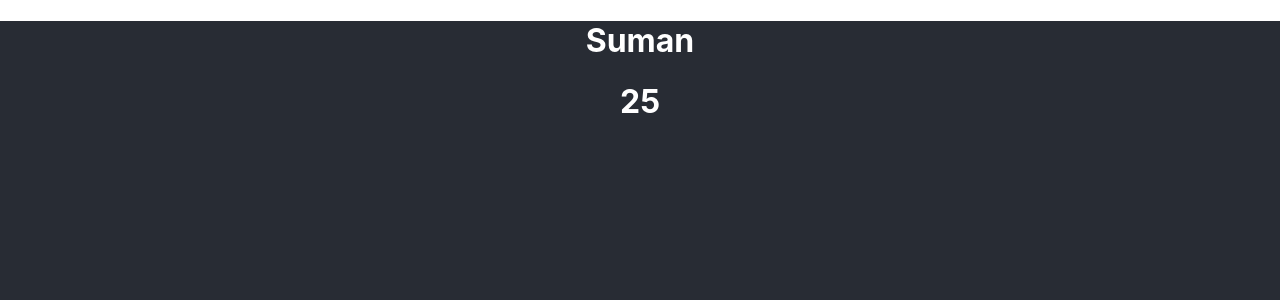
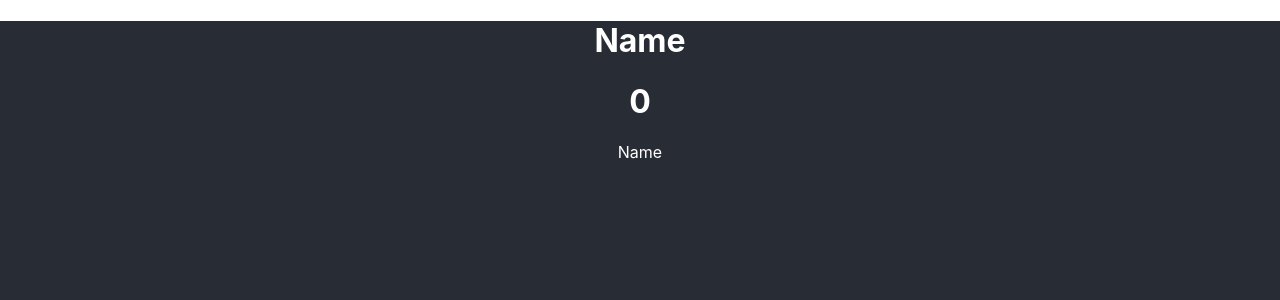
Before and after one commit to SumanRawool/ReactJs-Project, a React (Create React App) app: page / in a window 1280 px wide. Shown: the top 300 px of the page. Built offline with nearby package versions, Linux system fonts and the light colour scheme.

Commit message:
Learn some types of  propsType like string, number

```diff
--- a/package.json
+++ b/package.json
@@ -6,6 +6,7 @@
     "@testing-library/jest-dom": "^5.16.5",
     "@testing-library/react": "^13.4.0",
     "@testing-library/user-event": "^13.5.0",
+    "prop-types": "^15.8.1",
     "react": "^18.2.0",
     "react-dom": "^18.2.0",
     "react-scripts": "5.0.1",
--- a/src/App.js
+++ b/src/App.js
@@ -3,7 +3,7 @@ import Student from "./components/Student";
 function App() {
   return (
     <div className="App">
-      <Student name="Suman" age={25} />
+      <Student />
     </div>
   );
 }
--- /dev/null
+++ b/src/components/Comps.js
@@ -0,0 +1,7 @@
+import React from "react";
+
+const Comps = (props) => {
+  return <div>{props.name}</div>;
+};
+
+export default Comps;
--- a/src/components/Student.js
+++ b/src/components/Student.js
@@ -1,10 +1,22 @@
+import Comps from "./Comps";
+import propTypes from "prop-types";
 const Student = (props) => {
   return (
     <div>
       <h1>{props.name}</h1>
       <h1>{props.age}</h1>
+      <Comps name={props.name} />
     </div>
   );
 };
 
+Student.propTypes = {
+  name: propTypes.string,
+  age: propTypes.number,
+};
+Student.defaultProps = {
+  name: "Name",
+  age: 0,
+};
+
 export default Student;
```
Also changed, not shown: 1 other file (tests, documents, lock files or other folders).
